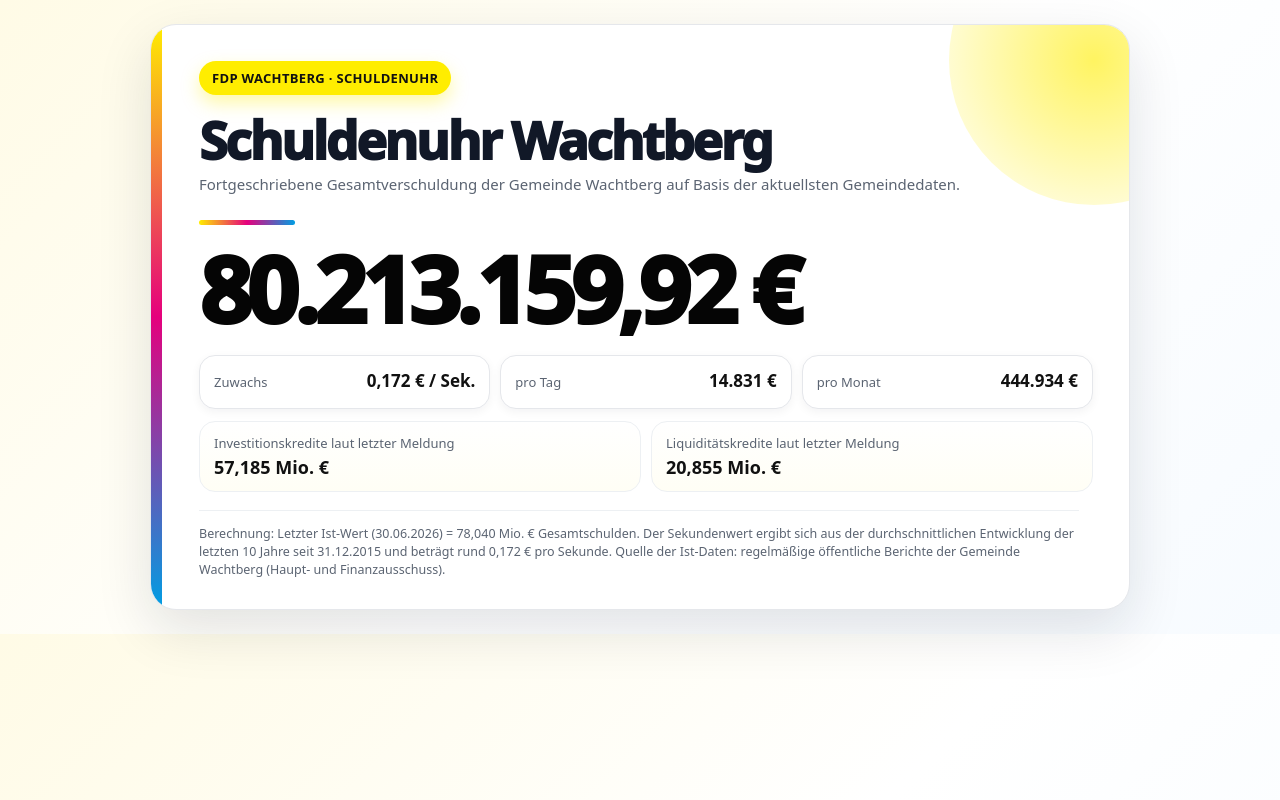
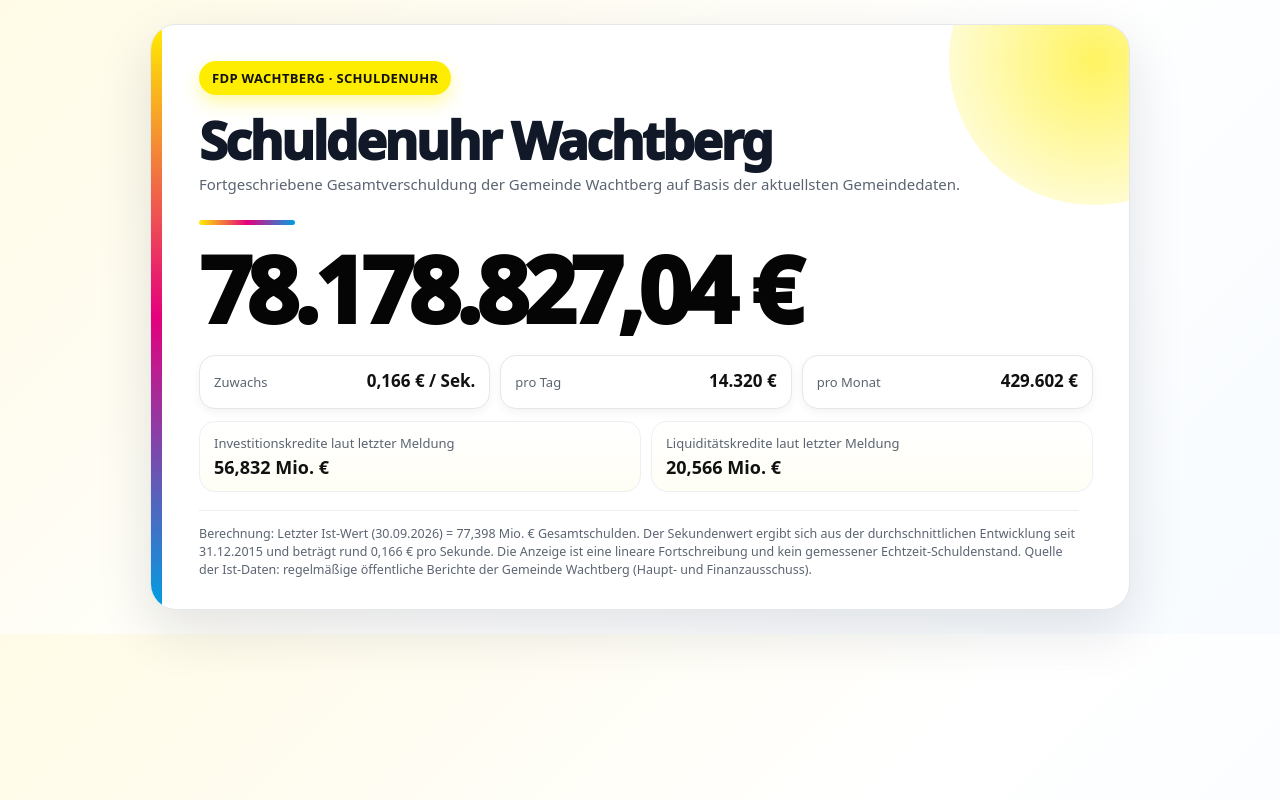
Before and after one commit to benni53343-code/benni53343.github.io, a plain HTML site: page index.html in a window 1280 px wide. Drawn offline with Linux system fonts and the light colour scheme.

Commit message:
Update debt values and reference date in index.html

```diff
--- a/index.html
+++ b/index.html
@@ -209,12 +209,12 @@
       </div>
 
       <div class="split">
-        <div class="mini">Investitionskredite laut letzter Meldung<strong>57,185 Mio. €</strong></div>
-        <div class="mini">Liquiditätskredite laut letzter Meldung<strong>20,855 Mio. €</strong></div>
+        <div class="mini">Investitionskredite laut letzter Meldung<strong>56,832 Mio. €</strong></div>
+        <div class="mini">Liquiditätskredite laut letzter Meldung<strong>20,566 Mio. €</strong></div>
       </div>
 
       <div class="note" id="noteLine">
-        Berechnung: Letzter Ist-Wert (30.06.2026) = 78,040 Mio. € Gesamtschulden. Der Sekundenwert ergibt sich aus der durchschnittlichen Entwicklung der letzten 10 Jahre seit 31.12.2015 und beträgt rund 0,172 € pro Sekunde. Quelle der Ist-Daten: regelmäßige öffentliche Berichte der Gemeinde Wachtberg (Haupt- und Finanzausschuss).
+        Berechnung: Letzter Ist-Wert (30.09.2026) = 77,398 Mio. € Gesamtschulden. Der Sekundenwert ergibt sich aus der durchschnittlichen Entwicklung seit 31.12.2015 und beträgt rund 0,166 € pro Sekunde. Die Anzeige ist eine lineare Fortschreibung und kein gemessener Echtzeit-Schuldenstand. Quelle der Ist-Daten: regelmäßige öffentliche Berichte der Gemeinde Wachtberg (Haupt- und Finanzausschuss).
       </div>
     </div>
   </section>
@@ -223,15 +223,15 @@
     // Öffentliche Schuldenuhr Wachtberg — reduzierte Anzeige ohne Adminbereich.
     // Datenbasis: zuletzt gelieferte Gemeindedaten / HFA-Quartalsübersicht.
 
-    const START_DEBT = 78040000; // 78,040 Mio. € Gesamtschulden
-    const START_INVESTMENT_DEBT = 57185000; // 57,185 Mio. € Investitionskredite
-    const START_LIQUIDITY_DEBT = 20855000; // 20,855 Mio. € Liquiditätskredite
+    const START_DEBT = 77398000; // 77,398 Mio. € Gesamtschulden
+    const START_INVESTMENT_DEBT = 56832000; // 56,832 Mio. € Investitionskredite
+    const START_LIQUIDITY_DEBT = 20566000; // 20,566 Mio. € Liquiditätskredite
 
     const HISTORIC_START_DEBT = 21178000; // 31.12.2015: 21,178 Mio. €
 
     // Referenzpunkt der aktuellen Gemeindedaten.
     // Zeitzone explizit gesetzt, damit die Berechnung stabil bleibt.
-    const REFERENCE_TS = Date.parse("2026-06-30T00:00:00+02:00");
+    const REFERENCE_TS = Date.parse("2026-09-30T00:00:00+02:00");
     const HISTORIC_TS = Date.parse("2015-12-31T00:00:00+01:00");
 
     // Exakt aus den beiden Referenzpunkten hergeleitet.
```
